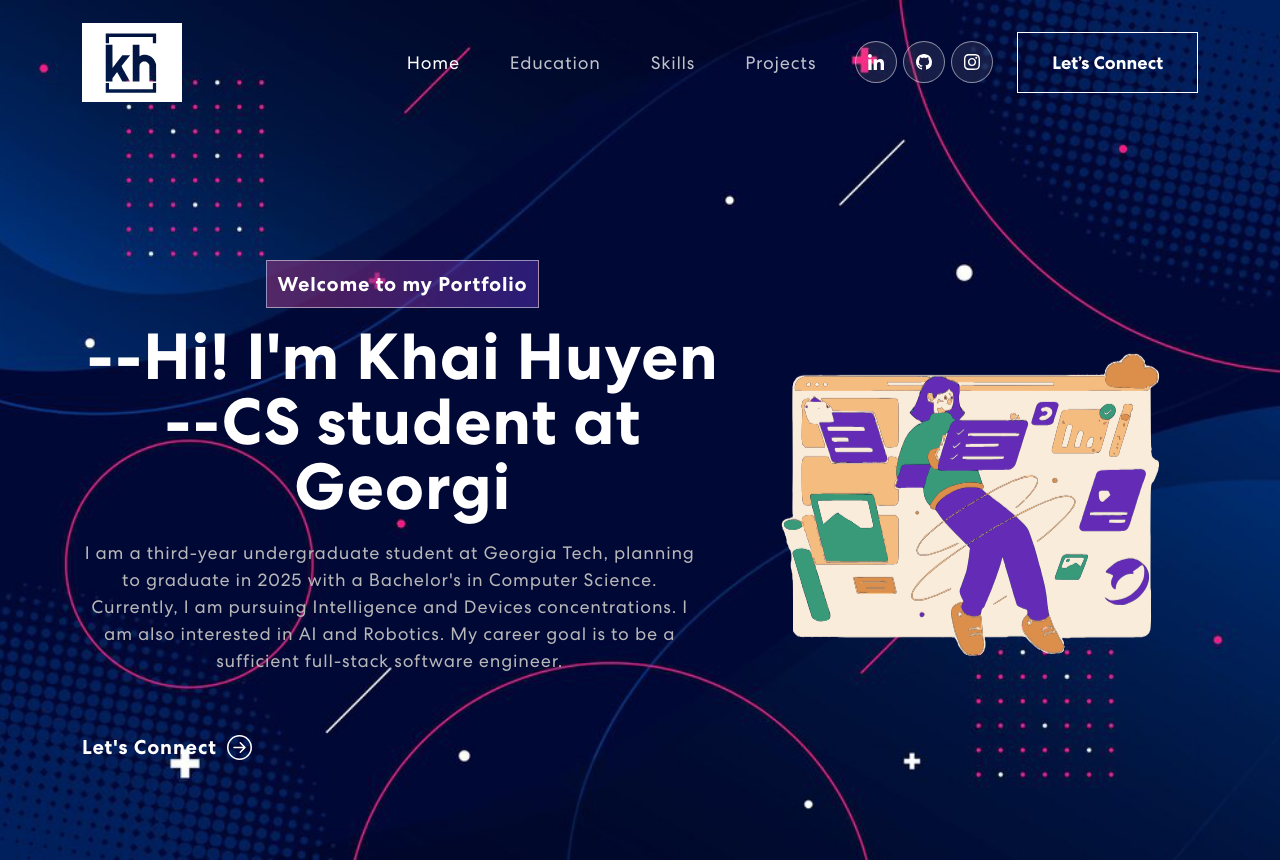
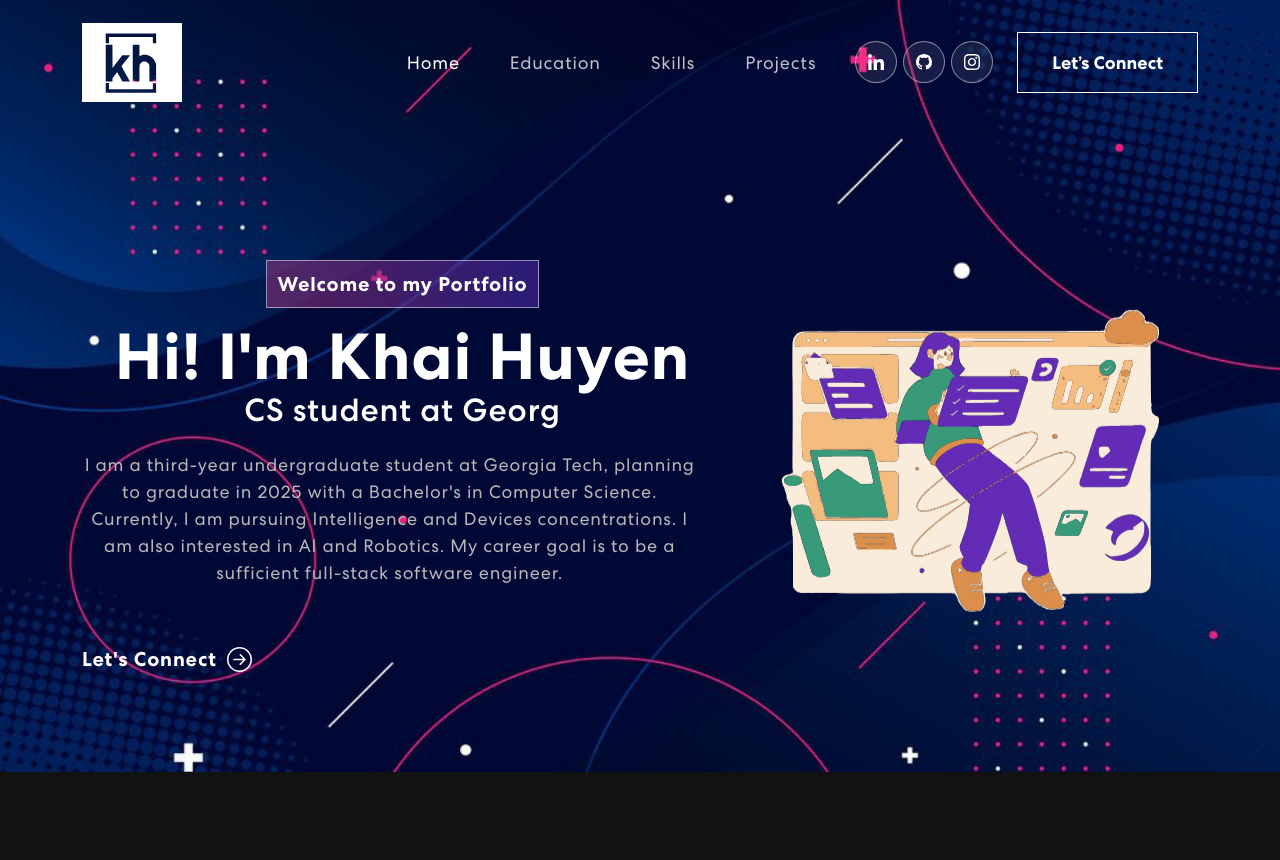
Before and after one commit to khaihuyenn/personal-portfolio, a React (Create React App) app: page / in a window 1280 px wide. After the commit the page ends 800 px from the top, so only its background shows below. Built offline with nearby package versions, Linux system fonts and the light colour scheme.

Commit message:
Adjust alignment and speed of banner text

```diff
--- a/src/components/Banner.js
+++ b/src/components/Banner.js
@@ -6,7 +6,7 @@ import headerImg from "../asset/img/header-img.svg"
 export const Banner = () => {
     const [loopNum, setLoopNum] = useState(0);
     const [isDeleting, setIsDeleting] = useState(false);
-    const [text, setText] = useState('');
+    const [text, setText] = useState(100);
     const [delta, setDelta] = useState(300 - Math.random() * 100);
     const [index, setIndex] = useState(1);
     const toRotate = [ "CS student at Georgia Tech" ];
@@ -39,9 +39,10 @@ export const Banner = () => {
           setIsDeleting(false);
           setLoopNum(loopNum + 1);
           setIndex(1);
-          setDelta(500);
+          setDelta(200);
         } else {
           setIndex(prevIndex => prevIndex + 1);
+          setDelta(100);
         }
       }
 
@@ -51,7 +52,7 @@ export const Banner = () => {
                 <Row className="align-items-center">
                     <Col xs={12} md={6} xl={7}>
                         <span className="tagline">Welcome to my Portfolio</span>
-                        <h1>{`--Hi! I'm Khai Huyen --`}<span className="wrap">{text}</span></h1>
+                        <h1>{`Hi! I'm Khai Huyen`}<span className="wrap"><h2>{text}</h2></span></h1>
                         <p>I am a third-year undergraduate student at Georgia Tech, planning to graduate in 2025 with a Bachelor's in Computer Science.
                             Currently, I am pursuing Intelligence and Devices concentrations. I am also interested in AI and Robotics.
                             My career goal is to be a sufficient full-stack software engineer.</p>
```
